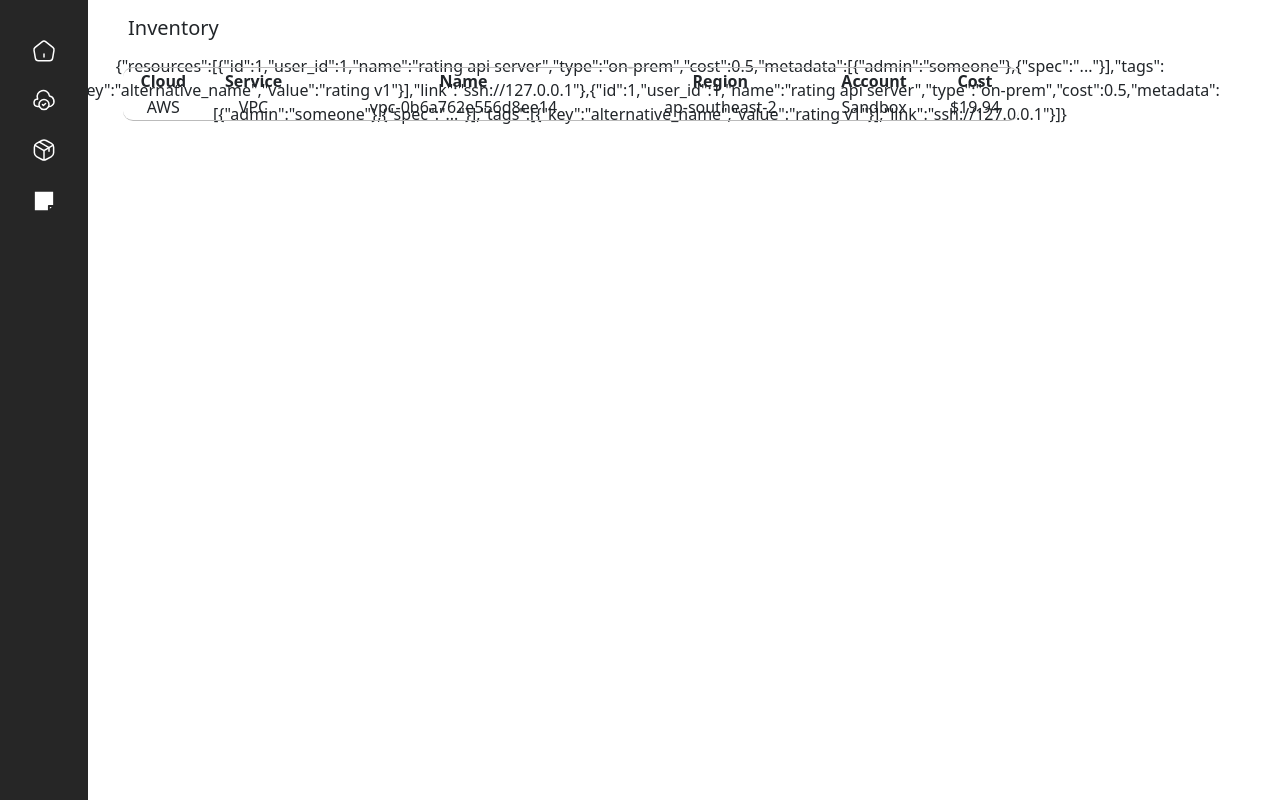
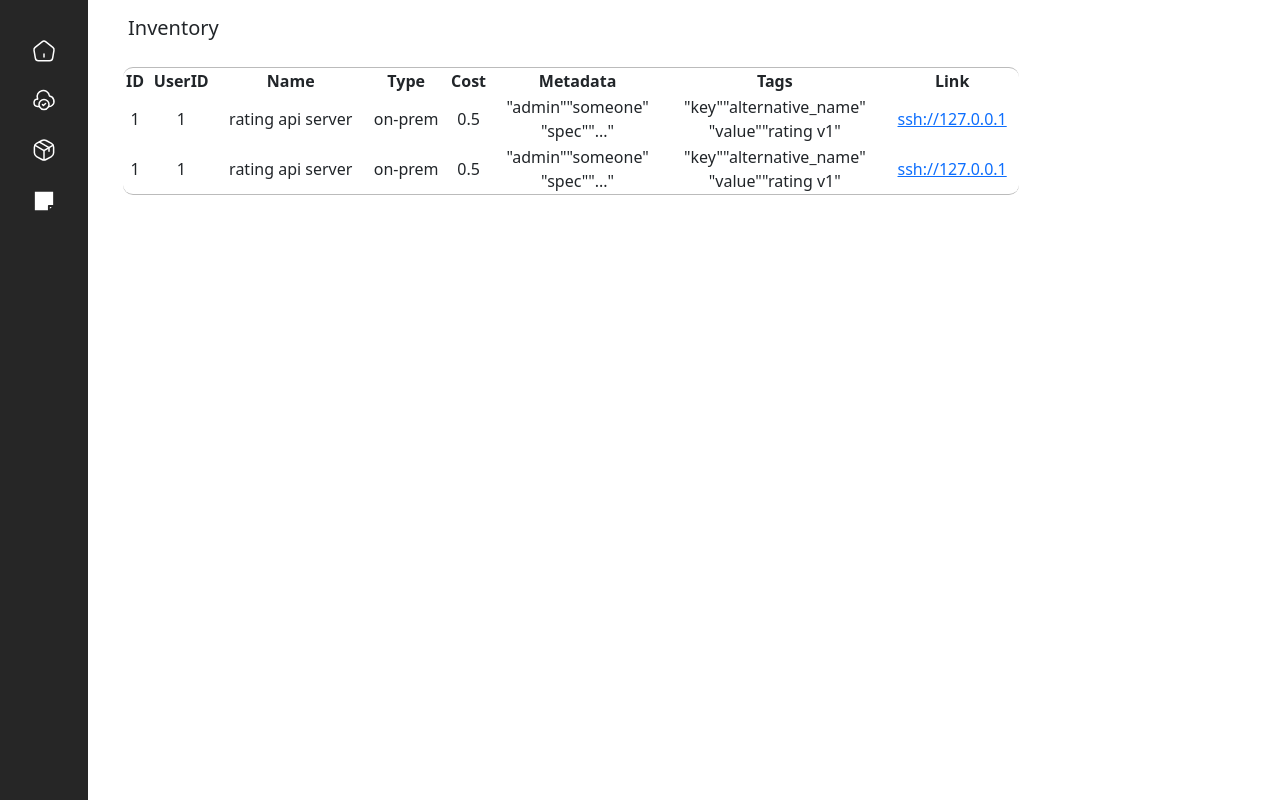
Before and after one commit to oidc-soma/aerosquirrel, a React (Create React App) app in the folder client/: page /inventory in a window 1280 px wide. Built offline with nearby package versions, Linux system fonts and the light colour scheme.

Commit message:
Inventory screen fully implemented

```diff
--- a/client/src/atoms.ts
+++ b/client/src/atoms.ts
@@ -2,6 +2,5 @@ import { atom } from "recoil";
 
 export const InventoryAtom = atom({
   key: "Inventory",
-  default: {
-  },
+  default: { resources: [{}] },
 });
--- a/client/src/pages/Inventory.tsx
+++ b/client/src/pages/Inventory.tsx
@@ -95,9 +95,9 @@ function Inventory() {
     return(
         <>
             <InventoryLabel>Inventory</InventoryLabel>
-            <InventoryLists />
+            <InventoryLists data={inventoryValue} />
 
-            <p>{JSON.stringify(inventoryValue)}</p>
+            {/* <p>{JSON.stringify(inventoryValue)}</p> */}
 
         </>
     );
--- a/client/src/pages/InventoryLists.tsx
+++ b/client/src/pages/InventoryLists.tsx
@@ -1,7 +1,11 @@
 import React from 'react';
 import './InventoryLists.css';
 
-function InventoryLists() {
+interface ChildProps {
+  data: {resources:any};
+}
+
+function InventoryLists({data}:ChildProps) {
 
     return (
       <table
@@ -12,23 +16,56 @@ function InventoryLists() {
       >
         <thead>
           <tr>
-            <th className="th-sm">Cloud</th>
-            <th className="th-sm">Service</th>
+            <th className="th-sm">ID</th>
+            <th className="th-sm">UserID</th>
             <th className="th-sm">Name</th>
-            <th className="th-sm">Region</th>
-            <th className="th-sm">Account</th>
+            <th className="th-sm">Type</th>
             <th className="th-sm">Cost</th>
+            <th className="th-sm">Metadata</th>
+            <th className="th-sm">Tags</th>
+            <th className="th-sm">Link</th>
           </tr>
         </thead>
         <tbody>
-          <tr>
-            <td>AWS</td>
-            <td>VPC</td>
-            <td>vpc-0b6a762e556d8ee14</td>
-            <td>ap-southeast-2</td>
-            <td>Sandbox</td>
-            <td>$19.94</td>
-          </tr>
+          {data.resources.map((item: any) => (
+            <tr key={item.id}>
+              <td>{item.id}</td>
+              <td>{item.user_id}</td>
+              <td>{item.name}</td>
+              <td>{item.type}</td>
+              <td>{item.cost}</td>
+              <td>
+                {item.metadata &&
+                  Object.entries(item.metadata).map(([key, value]: any) => (
+                    <div key={key}>
+                      {Object.entries(value).map(([vkey, vvalue]: any) => (
+                        <div key={key}>
+                          <span>{JSON.stringify(vkey)}</span>
+                          <span>{JSON.stringify(vvalue)}</span>
+                        </div>
+                      ))}
+                    </div>
+                  ))}
+              </td>
+              {/* <td>{JSON.stringify(item.tags)}</td> */}
+              <td>
+                {item.tags &&
+                Object.entries(item.tags).map(([key, value]: any) => (
+                  <div key={key}>
+                    {Object.entries(value).map(([vkey, vvalue]: any) => (
+                      <div key={key}>
+                        <span>{JSON.stringify(vkey)}</span>
+                        <span>{JSON.stringify(vvalue)}</span>
+                      </div>
+                    ))}
+                  </div>
+                ))}
+              </td>
+              <td>
+                <a href={item.link}>{item.link}</a>
+              </td>
+            </tr>
+          ))}
         </tbody>
         <tfoot></tfoot>
       </table>
```
